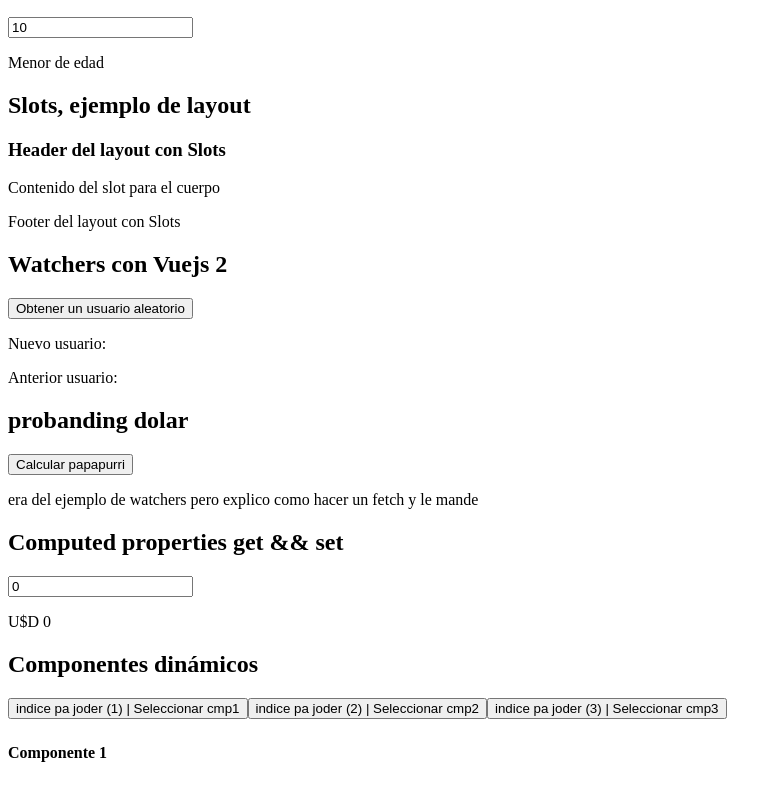
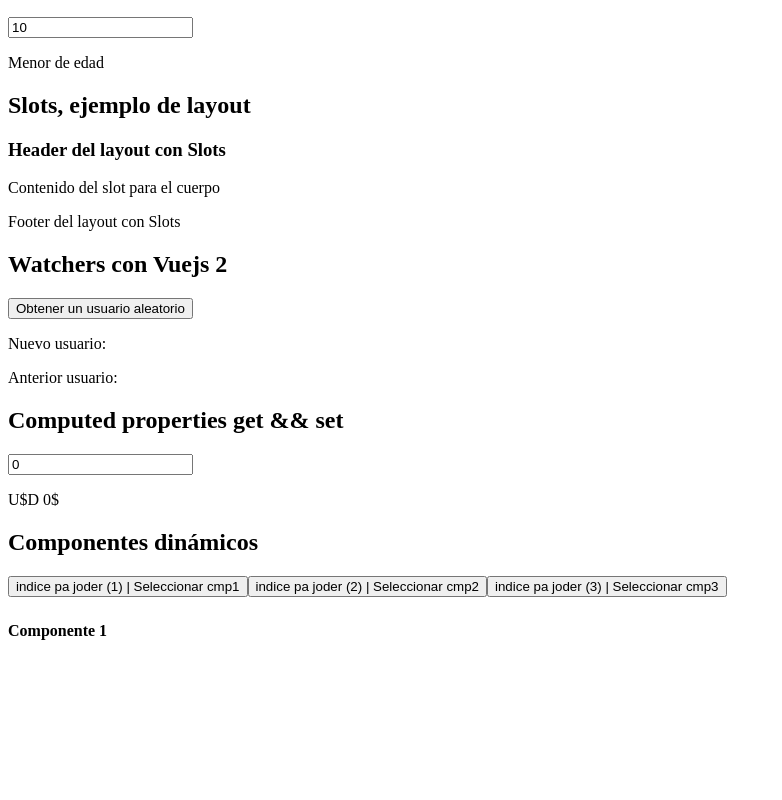
Before and after one commit to javicara/vue-from-scratch, a plain HTML site: page index.html in a window 1280 px wide. Shown: the part 1127-1927 px from the top of the page, without its empty margins (0-782 px from the left). After the commit the page ends 1867 px from the top, so only its background shows below. Drawn offline with nearby package versions, Linux system fonts and the light colour scheme; no server answers.

Commit message:
plugin y filter (no entendi bien)

```diff
--- a/index.html
+++ b/index.html
@@ -7,6 +7,8 @@
     <script src="https://cdn.jsdelivr.net/npm/vue/dist/vue.js"></script>
     <script src="directives/focus.js"></script>
     <script src="directives/change-styles.js"></script>
+    <script src="filters/currency-filter.js"></script>
+    <script src="plugins/aboutMe.js"></script>
 
     <script src="components/message.js"></script>
     <script src="components/computed-properties.js"></script>
@@ -56,7 +58,7 @@
         </template>
       </slots>
       <watchers></watchers>
-      <dolar ref="dolar"></dolar>
+      <!-- <dolar ref="dolar"></dolar> -->
       <computed-properties-get-set></computed-properties-get-set>
 
       <load-dynamic-components></load-dynamic-components>
@@ -75,6 +77,8 @@
           setTimeout(() => {
             this.$refs.childMethods.showCmpName();
           }, 300000);
+
+          console.log(this.$me("Javier", 23));
         },
         data() {
           return {
```
